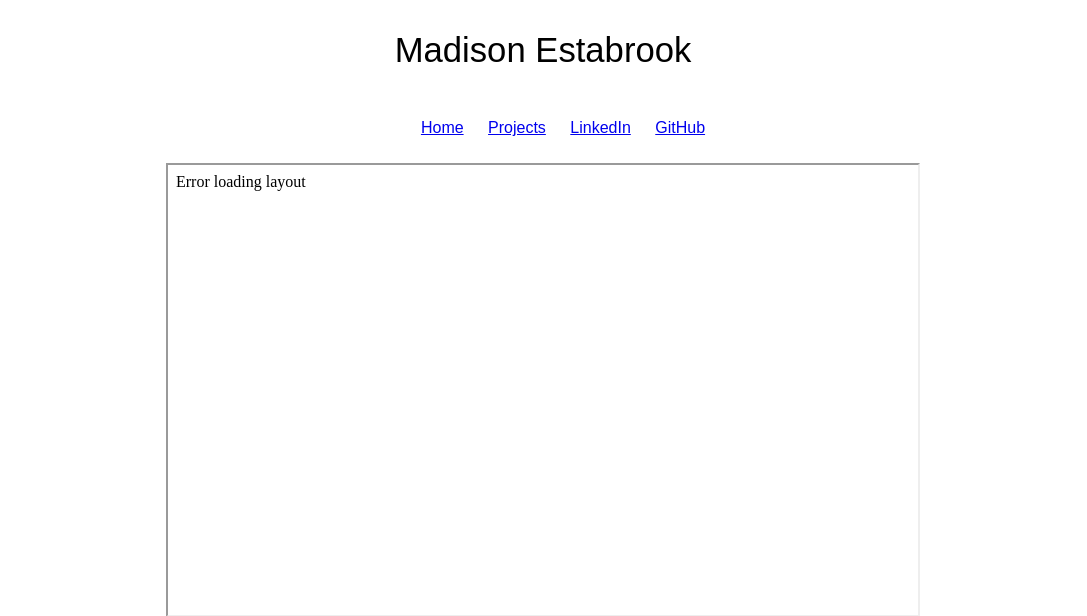
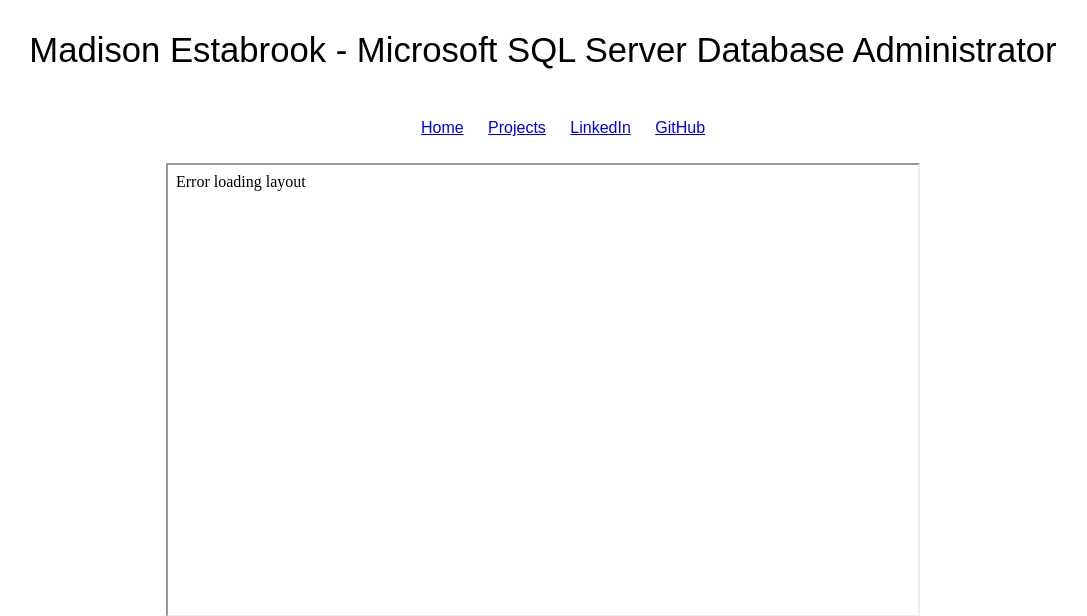
Before and after one commit to madisonestabrook/madisonestabrook.github.io, a Flask app: page / in a window 1280 px wide. Shown: the top 616 px of the page, without its empty margins (97-1184 px from the left). Run offline with Flask 3, Linux system fonts and the light colour scheme; data that the repository does not hold is empty; parts of the project's set-up code (start-up, migrations or seed data) failed here and were passed over.

Commit message:
Madison the DBA

```diff
--- a/app.py
+++ b/app.py
@@ -11,7 +11,7 @@
 df = pd.read_excel('madison_skills.xlsx')
 
 fig = px.bar_polar(df, r="professional experience (years)", theta="skill",
-                   color="mastery", template="ggplot2", color_continuous_scale='delta', title="Madison\'s Top Skills")
+                   color="mastery", template="ggplot2", color_continuous_scale='delta', title="Madison\'s Top Database Administration Skills")
 app.layout = dcc.Graph(figure=fig, style={"width": "100%"})
 
 nds = [('Computer Vision Nanodegree', 'Facebook Secure and Private AI Nanodegree Scholar', 'December 2019'), ('Deep Reinforcement Learning Nanodegree', 'Facebook PyTorch Nanodegree Scholar', 'November 2019'),
--- a/templates/index.html
+++ b/templates/index.html
@@ -6,7 +6,7 @@
     </head>
 <body>
     <div class="header">
-        <h1 class="title"> Madison Estabrook </h1>
+        <h1 class="title">Madison Estabrook - Microsoft SQL Server Database Administrator</h1>
         <ul class='navbar'>
             <li class='navbar'><a href="/">Home</a> </li>
             <li class='navbar'><a href="/projects">Projects</a></li>
--- a/templates/projects.html
+++ b/templates/projects.html
@@ -6,7 +6,7 @@
     </head>
 <body>
     <div class='header'>
-        <h1 class="title"> Madison Estabrook </h1>
+        <h1 class="title">Madison Estabrook - Microsoft SQL Server Database Administrator</h1>
         <ul class='navbar'>
             <li class='navbar'><a href="/">Home</a> </li>
             <li class='navbar'><a href="/projects">Projects</a></li>
```
